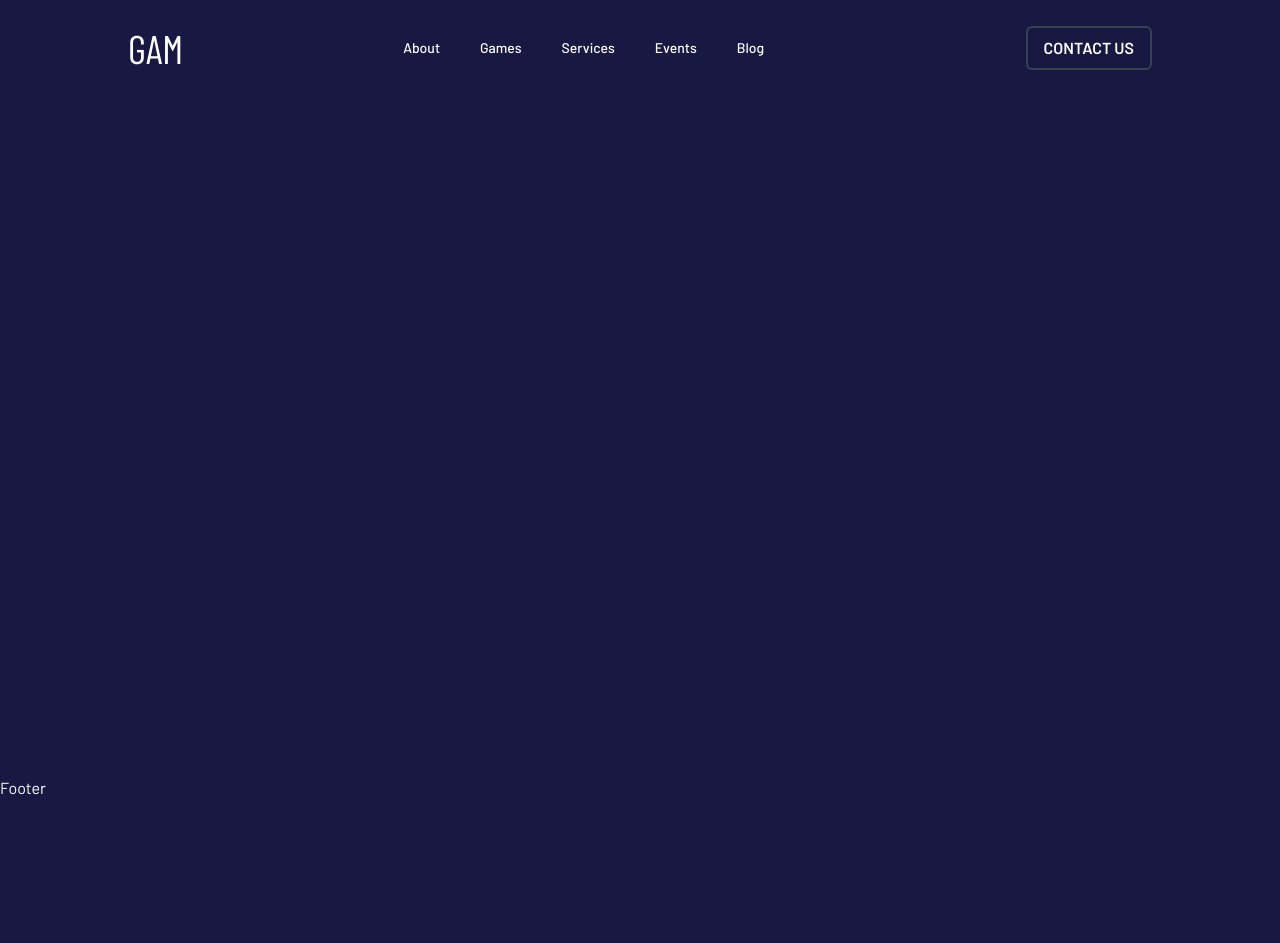
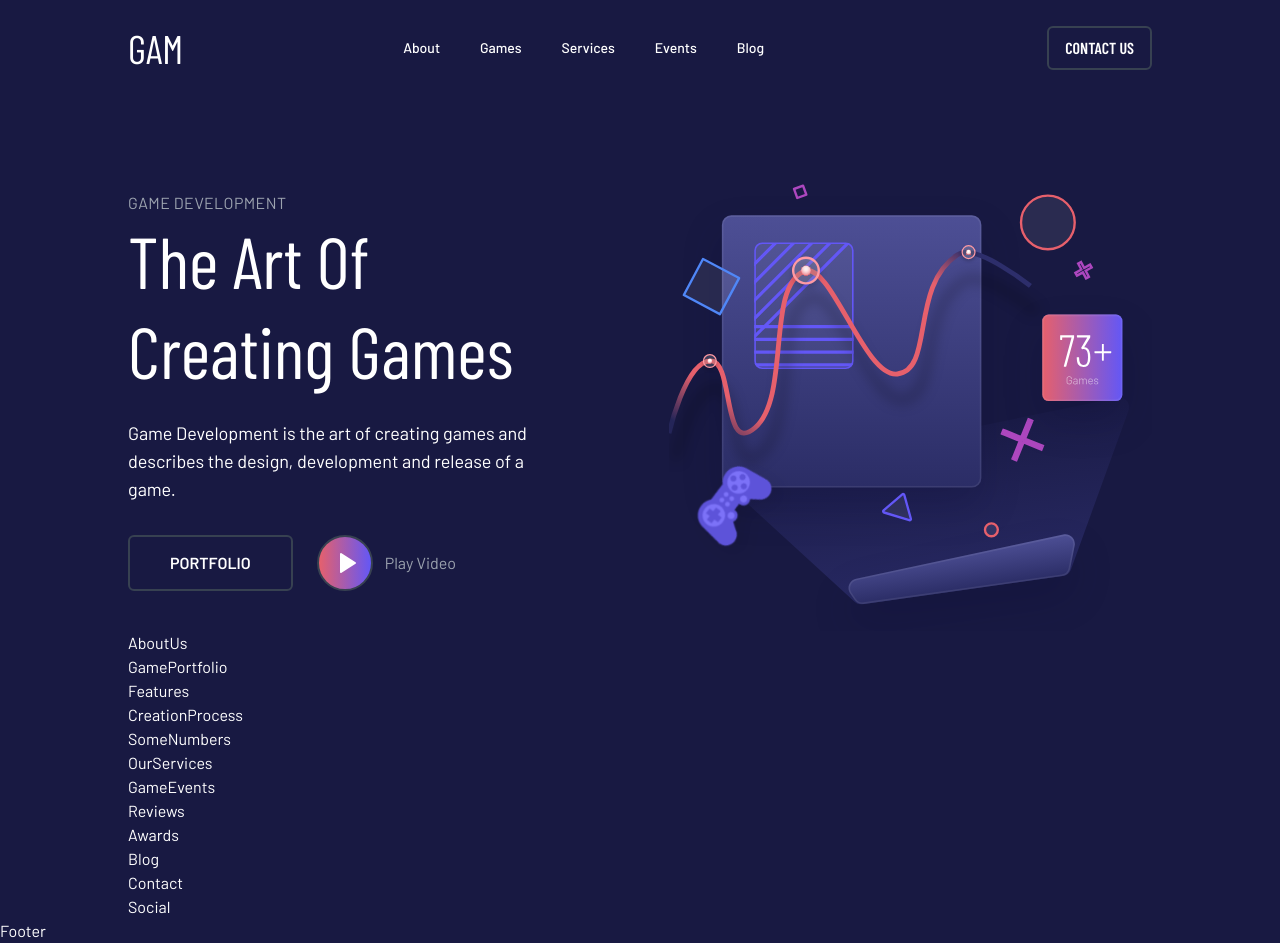
Before and after one commit to Rijan-Joshi/KrezonaTask, a Next.js app: page / in a window 1280 px wide. Before the commit the page ends 800 px from the top, so only its background shows below. Built offline with nearby package versions, Linux system fonts and the light colour scheme; a web font is replaced by a local one.

Commit message:
Complete Hero Section

```diff
--- a/src/app/globals.css
+++ b/src/app/globals.css
@@ -5,6 +5,9 @@
 :root {
   --background: rgba(24, 25, 66, 1);
   --foreground: #171717;
+  margin: 0;
+  padding: 0;
+  box-sizing: border-box;
 }
 
 @media (prefers-color-scheme: dark) {
--- a/src/app/page.tsx
+++ b/src/app/page.tsx
@@ -14,7 +14,7 @@ import Contact from "@/components/Contact";
 import Social from "@/components/Social";
 
 const Home = () => {
-  return;
+  return (
     <Wrapper>
       <Hero />
       <AboutUs />
@@ -29,7 +29,8 @@ const Home = () => {
       <Blog />
       <Contact />
       <Social />
-  </Wrapper>;
+    </Wrapper>
+  );
 };
 
 export default Home;
--- a/src/components/Hero.tsx
+++ b/src/components/Hero.tsx
@@ -1,7 +1,50 @@
+"use client";
 import React from "react";
+import Image from "next/image";
+import Button from "@/components/utilities/Button";
+import Title from "./utilities/Title";
+import { Play } from "lucide-react";
 
-const Hero = () => {
-  return <div>Hero</div>;
+const Hero: React.FC = () => {
+  return (
+    <section className="relative bg-background">
+      <div className="relative z-10">
+        <div className="flex flex-col-reverse lg:flex-row lg:gap-14 items-center">
+          <div className="lg:w-1/2 mb-10 lg:mb-0 lg:pr-10 text-left">
+            <Title>GAME DEVELOPMENT</Title>
+            <h1 className="text-[56px] sm:text-[56px] lg:text-[72px] leading-tight font-primary mb-6">
+              The Art Of Creating Games
+            </h1>
+            <p className="text-lg mb-8">
+              Game Development is the art of creating games and describes the
+              design, development and release of a game.
+            </p>
+            <div className="flex space-x-6">
+              <Button className="!bg-[rgba(99, 87, 246, 1)] px-10 font-secondary">
+                PORTFOLIO
+              </Button>
+              <div className="flex items-center space-x-3">
+                <Button className="rounded-full w-[56px] h-[56px] bg-primary">
+                  <Play className="h-6 w-6" fill="white" />
+                </Button>
+                <span className="text-gray-400 font-secondary">Play Video</span>
+              </div>
+            </div>
+          </div>
+          <div className="lg:w-1/2">
+            <Image
+              src="/assets/images/hero.svg"
+              alt="Game development illustration"
+              width={600}
+              height={400}
+              className="rounded-lg"
+            />
+          </div>
+        </div>
+      </div>
+      <div className="absolute inset-0 bg-gradient-to-r from-primary to-secondary opacity-10"></div>
+    </section>
+  );
 };
 
 export default Hero;
--- a/src/components/utilities/Button.tsx
+++ b/src/components/utilities/Button.tsx
@@ -1,12 +1,14 @@
 import React from "react";
 import { motion } from "framer-motion";
+import { cn } from "@/libs/utils";
 
 interface ButtonProps {
   primary?: boolean;
   theme?: "dark" | "light";
   size?: "small" | "medium" | "large";
   onClick?: () => void;
-  children: React.ReactNode;
+  children?: React.ReactNode;
+  className?: string;
 }
 
 const CustomButton: React.FC<ButtonProps> = ({
@@ -15,6 +17,7 @@ const CustomButton: React.FC<ButtonProps> = ({
   size = "medium",
   onClick,
   children,
+  className,
 }) => {
   const baseClasses =
     "font-semibold font-secondary rounded-md transition duration-300 ease-in-out focus:ring-2 focus:ring-offset-2";
@@ -32,7 +35,10 @@ const CustomButton: React.FC<ButtonProps> = ({
     <motion.button
       whileHover={{ scale: 1.05 }}
       whileTap={{ scale: 0.95 }}
-      className={`${baseClasses} ${sizeClasses[size]} ${colorClasses}`}
+      className={cn(
+        `${baseClasses} ${sizeClasses[size]} ${colorClasses}`,
+        className
+      )}
       onClick={onClick}
     >
       {children}
--- /dev/null
+++ b/src/components/utilities/Title.tsx
@@ -0,0 +1,15 @@
+import React from "react";
+
+interface TitleProps {
+  children: React.ReactNode;
+}
+
+const Title = ({ children }: TitleProps) => {
+  return (
+    <span className="16px text-gray-400 font-secondary tracking-wide">
+      {children}
+    </span>
+  );
+};
+
+export default Title;
--- a/theme/theme.ts
+++ b/theme/theme.ts
@@ -8,6 +8,7 @@ export const theme = {
                 dark: "rgba(99, 87, 246, 1)"
             }
           },
+
     },
     fontFamily: {
           secondary: ['var(--font-barlow)', 'sans-serif'],
@@ -18,11 +19,7 @@ export const theme = {
         polygon: "linear-gradient(180deg, #4D4F95 0%, #2B2D66 100%)",
         primary: "linear-gradient(270deg, #6357F6 0%, #E6606C 100%)",
         back: "radial-gradient(50% 50% at 50% 50%, #36377C 0%, #181942 100%)",
-        button:{
-            primary:{
-                light: "rgba(230, 96,108,1)",
-                dark: "rgba(99, 87, 246, 1)"
-            }
-        },
+        'button-primary-light': "rgba(230, 96,108,1)",
+        'button-primary-dark': "rgba(99, 87, 246, 1)",
     }
 }
```
Also changed, not shown: src/components/utilities/Container.tsx (added). Lines whose indentation alone changed are shown as unchanged.
